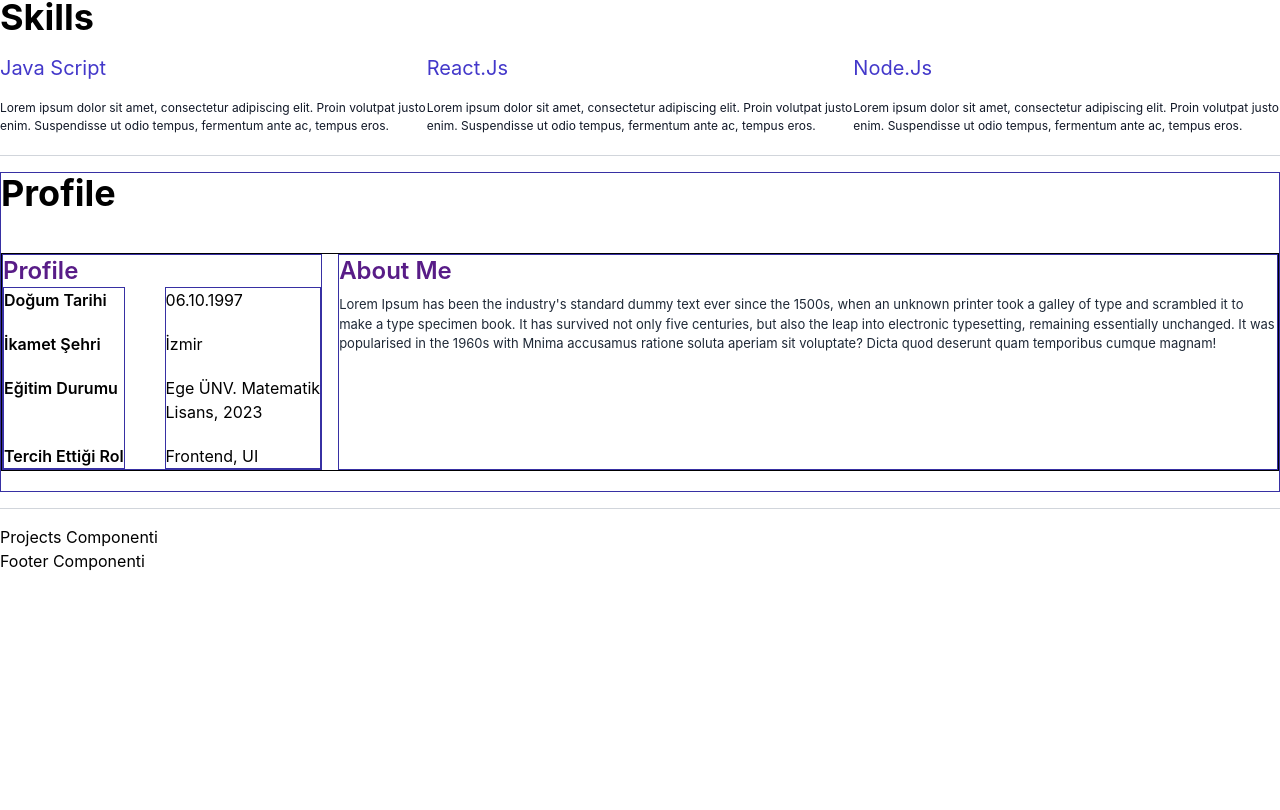
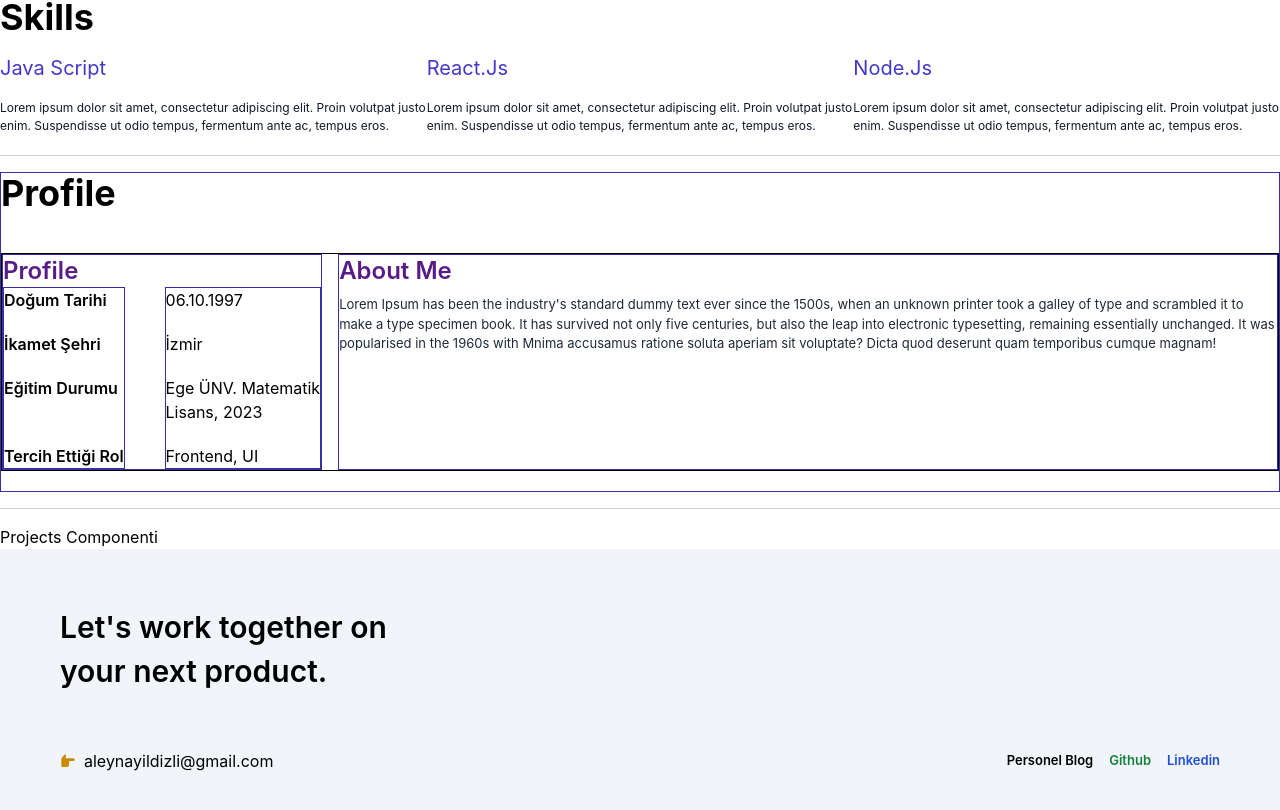
Before and after one commit to aleyna-yildizli/myCv, a React (Vite) app: page / in a window 1280 px wide. Shown: the part 628-1438 px from the top of the page. Before the commit the page ends 1201 px from the top, so only its background shows below. Built offline with nearby package versions, Linux system fonts and the light colour scheme.

Commit message:
Footer created

```diff
--- a/src/components/Footer/Footer.jsx
+++ b/src/components/Footer/Footer.jsx
@@ -1,5 +1,23 @@
+import { BiSolidHandRight } from "react-icons/bi";
+
+
 export default function Footer () {
     return (
-        <div>Footer Componenti</div>
-    )
-};
+        <div className="w-full h-[309px] bg-slate-100 ">
+            <div className="mx-auto w-full container ">
+                <div className="flex flex-col gap-2 justify-center p-[60px]">
+                    <span className="text-3xl font-semibold">Let's work together on</span>
+                    <span className="text-3xl font-semibold">your next product.</span>
+                </div>
+                <div className="flex items-center justify-between px-[60px]">
+                    <span className="flex items-center gap-2"> <BiSolidHandRight className=" text-yellow-600" />aleynayildizli@gmail.com</span>
+                        <ul className="flex items-center gap-4">
+                            <li className="text-[13px] font-semibold text-black cursor-pointer">Personel Blog</li>
+                            <li className="text-[13px] font-semibold text-green-700 cursor-pointer">Github</li>
+                            <li className="text-[13px] font-semibold text-blue-700 cursor-pointer">Linkedin</li>
+                        </ul>
+                </div>
+            </div>
+        </div>
+            )
+}
```
